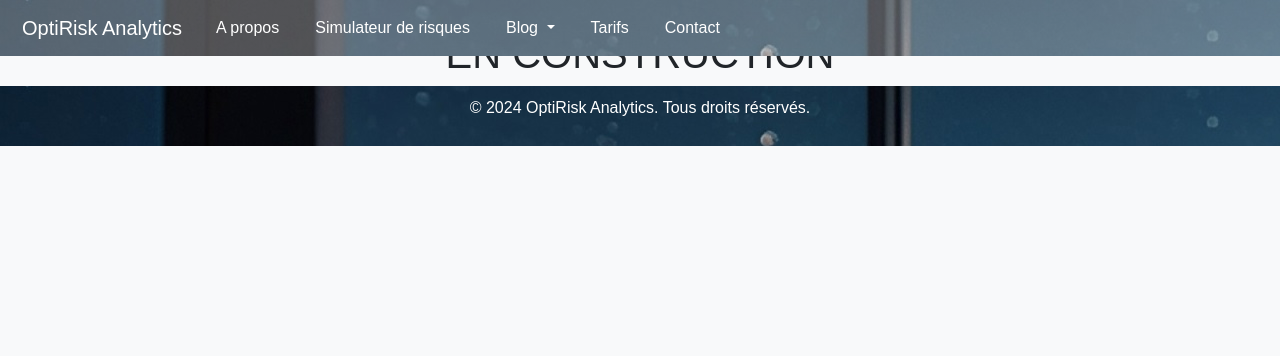
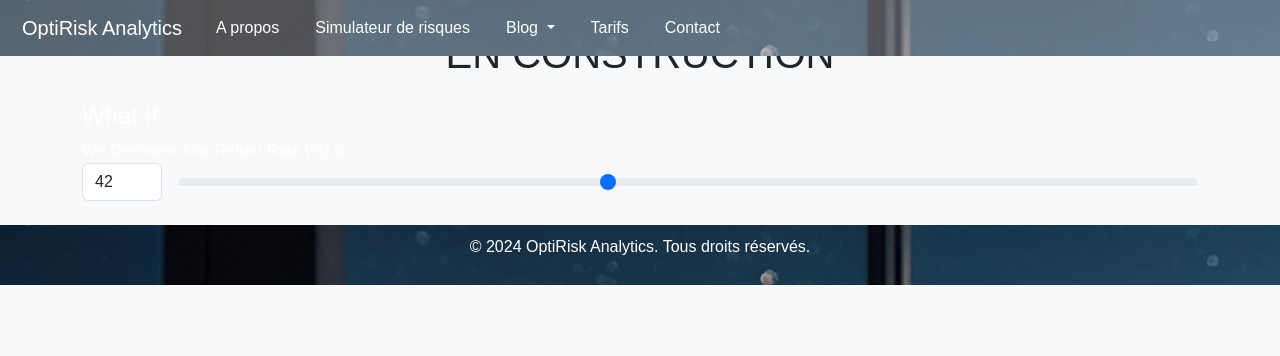
Before and after one commit to dorian68/OptiRisk_Analytics, a Django app: page /riskCalculator/ in a window 1280 px wide. Shown: the top 356 px of the page. Run offline with Django 3.2, Linux system fonts and the light colour scheme; some libraries are stand-ins or nearby versions.

Commit message:
v17122024v3

```diff
--- a/website/templates/riskCalculator.html
+++ b/website/templates/riskCalculator.html
@@ -19,6 +19,32 @@
         <div class="constainer">
             <h1 class="text-center">EN CONSTRUCTION</h1>
         </div>
+        <div class="container my-4">
+            <h4 class="text-white">What If...</h4>
+            <label class="text-white">We Decrease Our Return Rate (%) to:</label>
+            <div class="conatainer d-flex align-items-center">
+                <!-- Input pour saisir la valeur -->
+                <input type="number" id="sliderValue" class="form-control me-3" min="0" max="100" value="42" style="width: 80px;">
+                <!-- Slider pour ajuster la valeur -->
+                <input type="range" id="slider" class="form-range" min="0" max="100" value="42">
+                <script>
+                    const slider = document.getElementById('slider');
+                    const sliderValue = document.getElementById('sliderValue');
+
+                    // Synchronise la valeur de l'input avec le slider
+                    slider.addEventListener('input', () => {
+                        sliderValue.value = slider.value;
+                    });
+
+                    // Synchronise la valeur du slider avec l'input
+                    sliderValue.addEventListener('input', () => {
+                        slider.value = sliderValue.value;
+                    });
+                </script>
+            </div>
+        </div>
+
+
     </section>
 </body>
 </html>
```
